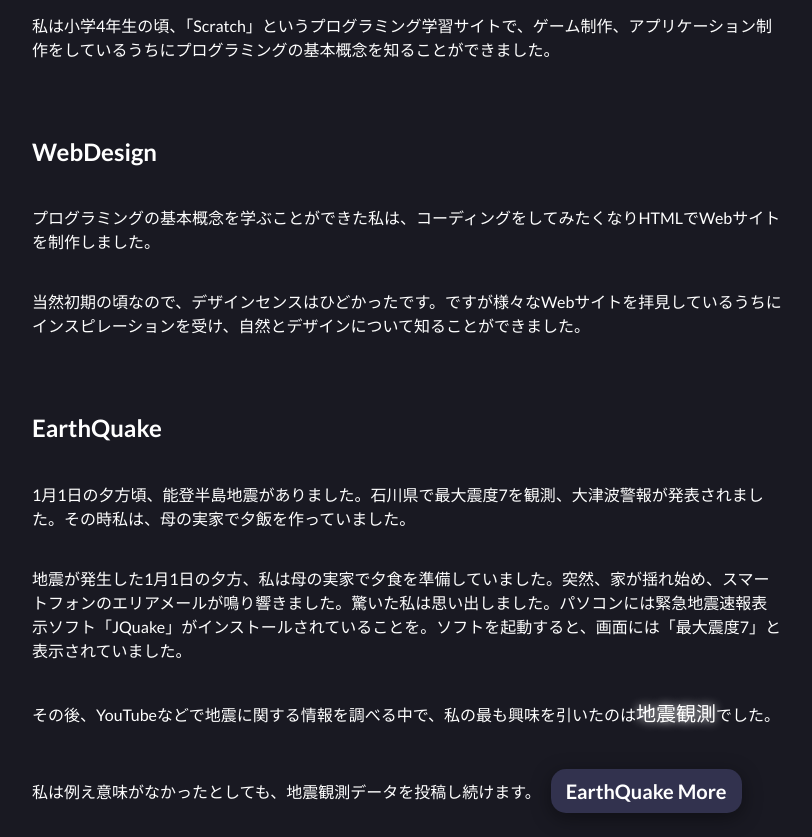
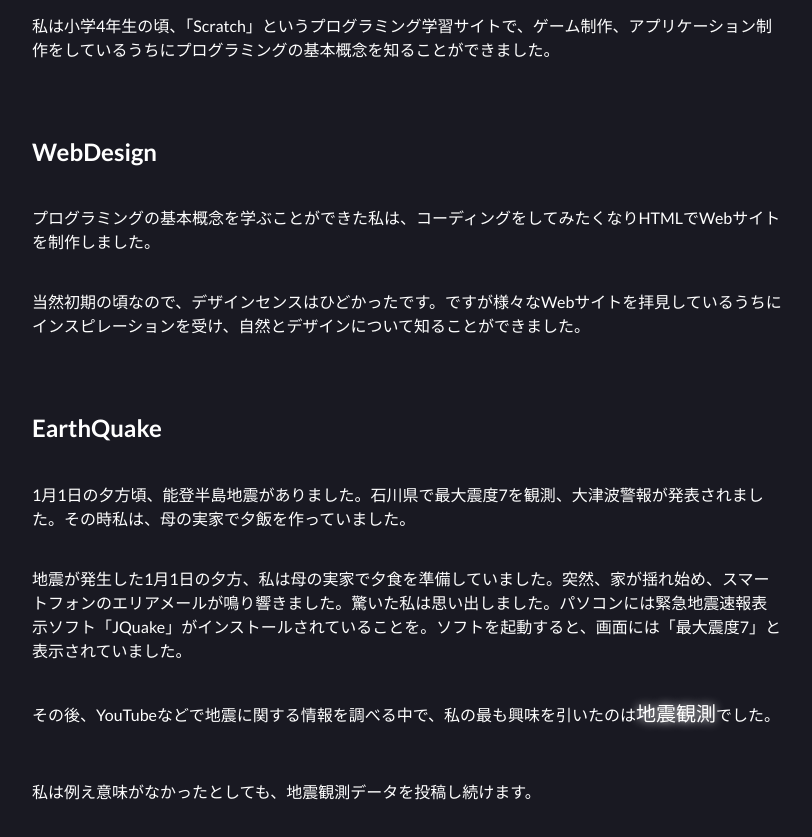
Before and after one commit to nikkou-0814/Portfolio-v5, a plain HTML site: page about/index.html in a window 1280 px wide. Shown: the part 465-1302 px from the top of the page, without its empty margins (233-1045 px from the left). Drawn offline with Linux system fonts and the light colour scheme.

Commit message:
Update index.html

```diff
--- a/about/index.html
+++ b/about/index.html
@@ -51,11 +51,8 @@
             <p>その後、YouTubeなどで地震に関する情報を調べる中で、私の最も興味を引いたのは<span class="design">地震観測</span>でした。</p>
             <div class="readcontent">
                 <p>私は例え意味がなかったとしても、地震観測データを投稿し続けます。</p>
-                <a class="eqreadmore" href="https://linktr.ee/earthquakelive">EarthQuake More</a>
             </div>
         </div>
     </div>
-
-
 </body>
 </html>
```
